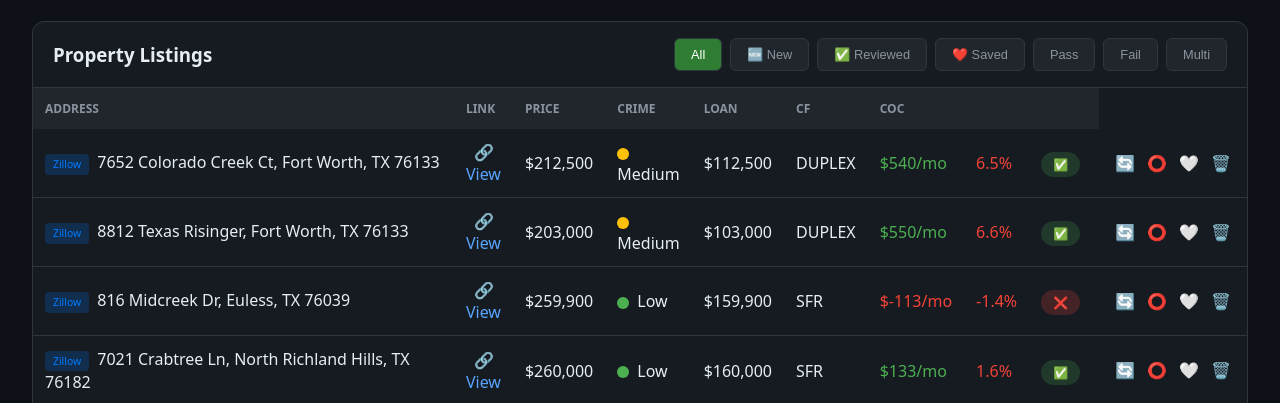
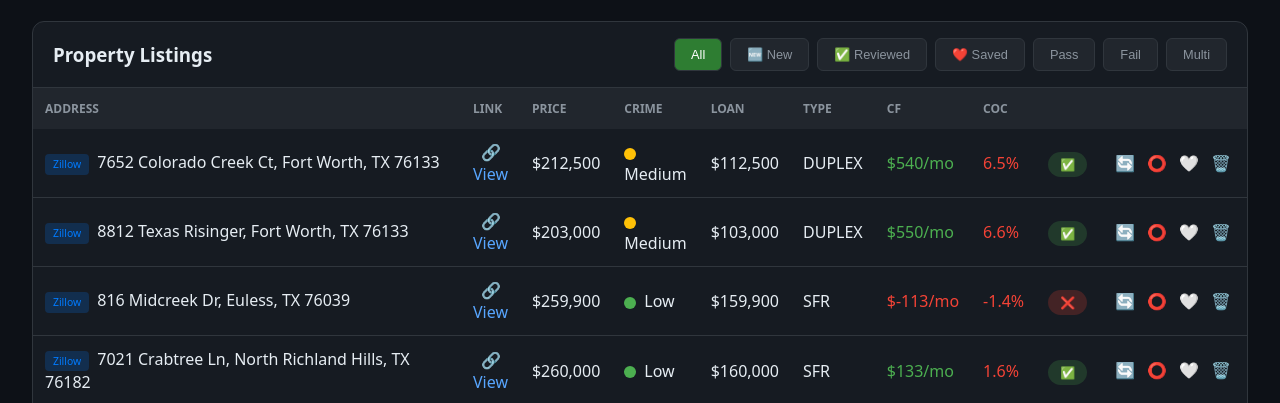
Before and after one commit to clawmango0/real-estate-scanner, a website: page docs/index.html in a window 1280 px wide. Shown: the part 392-795 px from the top of the page. Drawn offline with Linux system fonts and the light colour scheme.

Commit message:
Add Type column to header

```diff
--- a/docs/index.html
+++ b/docs/index.html
@@ -174,11 +174,12 @@
                         <th style="width:45px;">Link</th>
                         <th onclick="sortTable('listed')" style="cursor:pointer;width:70px;">Price</th>
                         <th style="width:45px;">Crime</th>
-                        <th style="width:70px;">Loan</th>
-                        <th onclick="sortTable('cashFlow')" style="cursor:pointer;width:65px;">CF</th>
+                        <th style="width:65px;">Loan</th>
+                        <th style="width:45px;">Type</th>
+                        <th onclick="sortTable('cashFlow')" style="cursor:pointer;width:60px;">CF</th>
                         <th onclick="sortTable('coc')" style="cursor:pointer;width:40px;">CoC</th>
                         <th style="width:35px;"></th>
-                        <th style="width:70px;"></th>
+                        <th style="width:65px;"></th>
                     </tr>
                 </thead>
                 <tbody id="propertyTable"></tbody>
```
